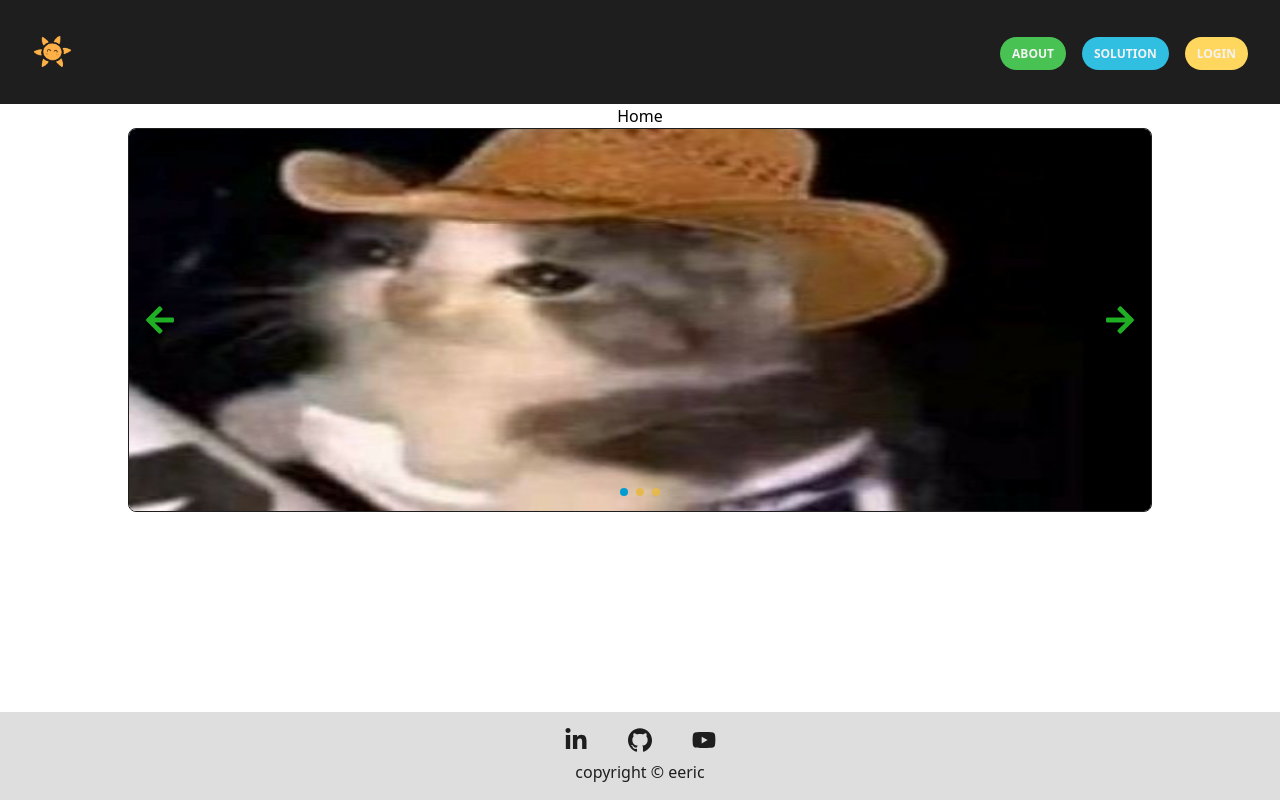
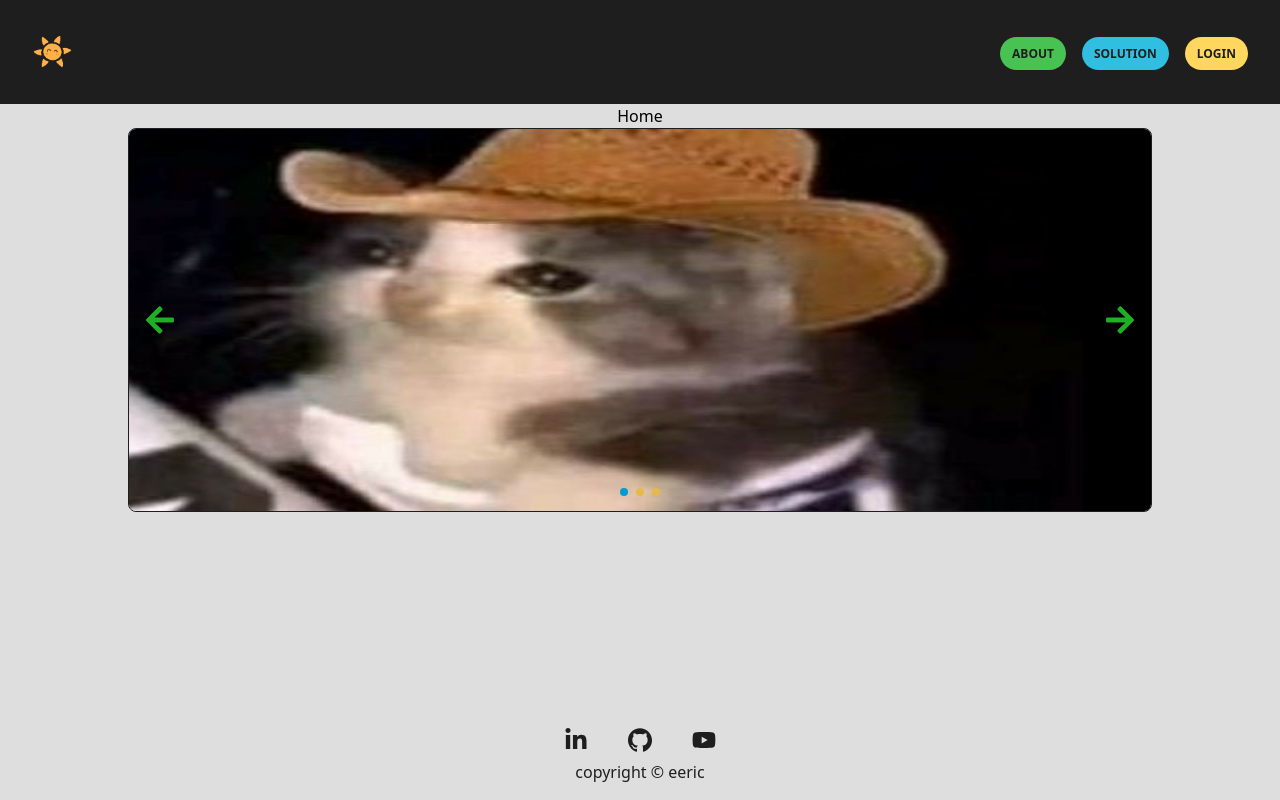
Before and after one commit to eerricc/2sem-webfront-GS, a React (Vite) app: page / in a window 1280 px wide. Built offline with nearby package versions, Linux system fonts and the light colour scheme.

Commit message:
impossivel fazer logout com session storage

```diff
--- a/data.json
+++ b/data.json
@@ -1,3 +1,9 @@
 {
-    "users": []
+  "users": [
+    {
+      "id": "3eb1",
+      "user": "banana",
+      "password": "123"
+    }
+  ]
 }
--- a/src/components/Nav/Nav.jsx
+++ b/src/components/Nav/Nav.jsx
@@ -1,18 +1,42 @@
 import { Link } from 'react-router-dom'
-
 import Sun from '../../assets/sun.webp'
-
 import React from 'react'
+import {useState} from 'react'
 
 const Nav = () => {
+
+  const [loggedIn, setLoggedIn] = useState(sessionStorage.getItem("user") ? true : false);
+
+  const handleLogout = () => {
+    sessionStorage.clear()
+    setLoggedIn(false)
+    alert("voce foi deslogado")
+  };
+
   return (
     <div className='flex justify-between items-center mb-auto p-8 bg-[var(--gray2)]'>
+
       <Link to='/'><img src={Sun} alt="sun" className='h-10'/></Link>
+
       <ul className='flex gap-4'>
-        <li><Link to='/about' className='btn text-[var(--gray0)] bg-[var(--green1)] hover:bg-[var(--green2)]'>About</Link></li>
-        <li><Link to='/solution' className='btn text-[var(--gray0)] bg-[var(--blue1)] hover:bg-[var(--blue2)]'>Solution</Link></li>
-        <li><Link to='/login' className='btn text-[var(--gray0)] bg-[var(--yellow0)] hover:bg-[var(--yellow1)]'>Login</Link></li>
+
+        <li><Link to='/about' className='btn text-[var(--gray2)] bg-[var(--green1)] hover:bg-[var(--green2)]'>About</Link></li>
+        <li><Link to='/solution' className='btn text-[var(--gray2)] bg-[var(--blue1)] hover:bg-[var(--blue2)]'>Solution</Link></li>
+
+        <li>
+          {loggedIn ?
+          (<button
+            onClick={handleLogout}
+            className='btn text-[var(--gray2)] bg-[var(--yellow0)] hover:bg-[var(--yellow1)]'>
+            Logout
+          </button>)
+          :
+          (<Link to='/login' className='btn text-[var(--gray2)] bg-[var(--yellow0)] hover:bg-[var(--yellow1)]'>Login</Link>)
+          }
+        </li>
+
       </ul>
+
     </div>
   )
 }
--- a/src/routes/Home/Home.jsx
+++ b/src/routes/Home/Home.jsx
@@ -14,7 +14,7 @@ const Home = () => {
   ]
 
   return (
-    <section className='flex grow flex-col items-center'>
+    <section className='flex grow flex-col items-center bg-[var(--gray1)]'>
       <h1>Home</h1>
       <Carousel slides={slides}/>
     </section>
--- a/src/routes/Login/Login.jsx
+++ b/src/routes/Login/Login.jsx
@@ -22,11 +22,12 @@ const Login = () => {
 
   const handleSubmit =(e)=>{
     e.preventDefault();
-    if(validade()){
+    if(validate()){
       let token =
         Math.random().toString(16).substring(2) + Math.random().toString(16).substring(2)
         sessionStorage.setItem("user", user.current.value);
         sessionStorage.setItem("password", token);
+        navigate('/')
         alert("parabens voce fez o login")
     } else{
       alert("user/password invalid")
@@ -49,20 +50,22 @@ const Login = () => {
         <div className='mx-auto p-20 bg-[var(--gray1)] rounded-lg shadow-lg bg-form-bg bg-cover bg-center'>
           <h1 className='text-3xl text-center mb-6 font-semibold text-[var(--gray0)]'>Login</h1>
 
-          <form action="" className='space-y-4 flex flex-col items-center'>
+          <form action="" onSubmit={handleSubmit} className='space-y-4 flex flex-col items-center'>
 
             <input
               type="text"
               id='user'
               className='w-full px-4 py-2 bg-[var(--gray0)] border border-[var(--gray2)] rounded-lg focus:outline-none focus:ring-2 focus:ring-[var(--yellow0)]'
-              placeholder='user'/>
+              placeholder='user'
+              ref={user}/>
 
 
             <input
               type="text"
               id='password'
               className='w-full px-4 py-2 bg-[var(--gray0)] border border-[var(--gray2)] rounded-lg focus:outline-none focus:ring-2 focus:ring-[var(--yellow0)]'
-              placeholder='password'/>
+              placeholder='password'
+              ref={password}/>
 
             <button className='btn text-[var(--gray0)] bg-[var(--green1)] hover:bg-[var(--green2)]'>Login</button>
 
--- a/src/routes/SignUp/SignUp.jsx
+++ b/src/routes/SignUp/SignUp.jsx
@@ -1,4 +1,4 @@
-import { useParams, useNavigate } from 'raect-router-dom'
+import { useParams, useNavigate } from 'react-router-dom'
 import { useState, useEffect } from 'react'
 
 import React from 'react'
@@ -56,7 +56,7 @@ const SignUp = () => {
       <div className='mx-auto p-20 bg-[var(--gray1)] rounded-lg shadow-lg bg-form-bg bg-cover bg-center'>
         <h1 className='text-3xl text-center mb-6 font-semibold text-[var(--gray0)]'>Sign Up</h1>
 
-        <form action="" onSubmit={handleSubmit} className='space-y-4 flex flex-col items-center'>
+        <form action="" onSubmit={handleSubmit} className='space-y-5 flex flex-col items-center'>
 
           <input
             type="text"
```
